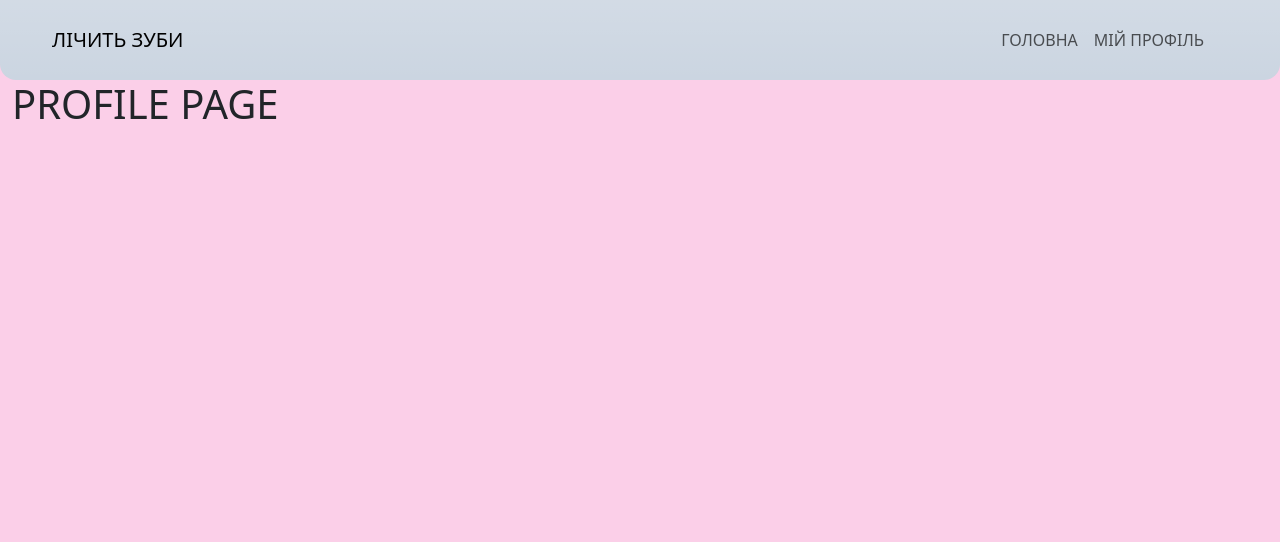
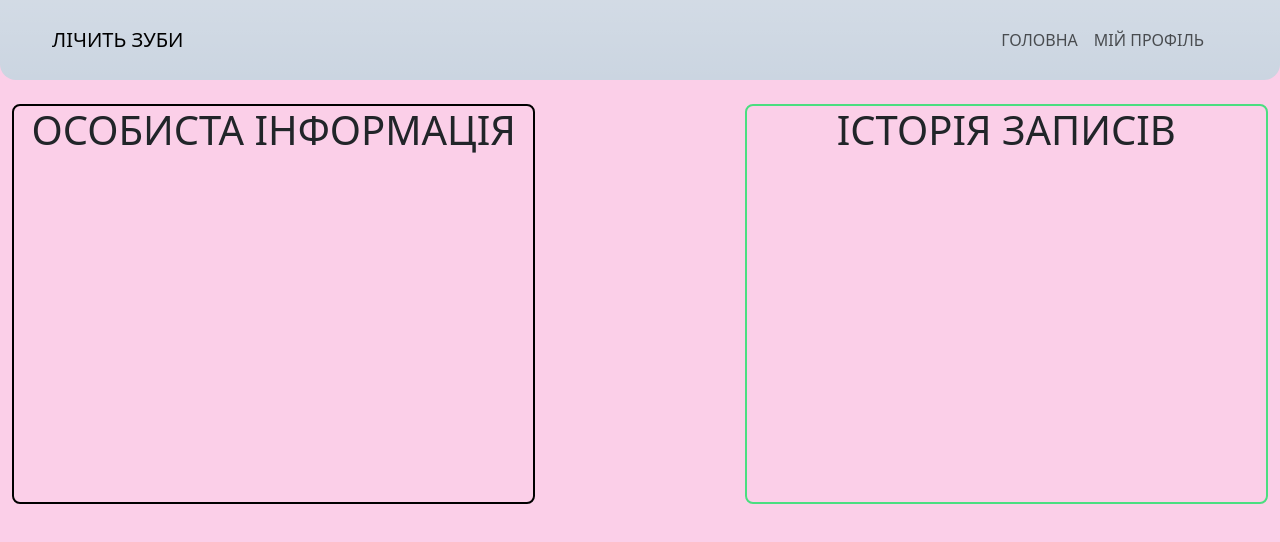
Before and after one commit to VladGrushevoi/learning-typescript, a React (Vite) app in the folder e-journal/: page /user/1111 in a window 1280 px wide. Shown: the top 542 px of the page. Built offline with nearby package versions, Linux system fonts and the light colour scheme.

Commit message:
create base layout

```diff
--- a/e-journal/src/components/pages/ProfilePage/ProfilePage.tsx
+++ b/e-journal/src/components/pages/ProfilePage/ProfilePage.tsx
@@ -1,12 +1,32 @@
+import { Col, Container, Row } from "react-bootstrap"
+
 interface ProfilePageProps {
 
 }
 
-export const ProfilePage = ({} : ProfilePageProps) => {
+export const ProfilePage = ({ }: ProfilePageProps) => {
 
     return (
         <>
-            <h1>PROFILE PAGE</h1>
+            <Container fluid className="px-6 py-4">
+                <Row>
+                    <Col md={5} className="border-2 border-black rounded-lg h-[80vh] md:h-[50vh]" >
+                        <h1
+                            className="text-center"
+                        >
+                            ОСОБИСТА ІНФОРМАЦІЯ
+                        </h1>
+                    </Col>
+                    <Col md={2} xs={2} sm={2} className="my-4 md:m-0"></Col>
+                    <Col md={5} className="border-2 border-green-400 rounded-lg h-[80vh] md:h-[50vh]">
+                        <h1
+                            className="text-center"
+                        >
+                            ІСТОРІЯ ЗАПИСІВ
+                        </h1>
+                    </Col>
+                </Row>
+            </Container>
         </>
     )
 }
--- a/e-journal/tailwind.config.js
+++ b/e-journal/tailwind.config.js
@@ -2,6 +2,8 @@
 module.exports = {
   content: [
     "./src/**/*.{js,jsx,ts,tsx}",
+    './pages/**/*.{html,js, tsx, ts}',
+    './components/**/*.{html,js, ts, tsx}',
   ],
   theme: {
     extend: {},
```
